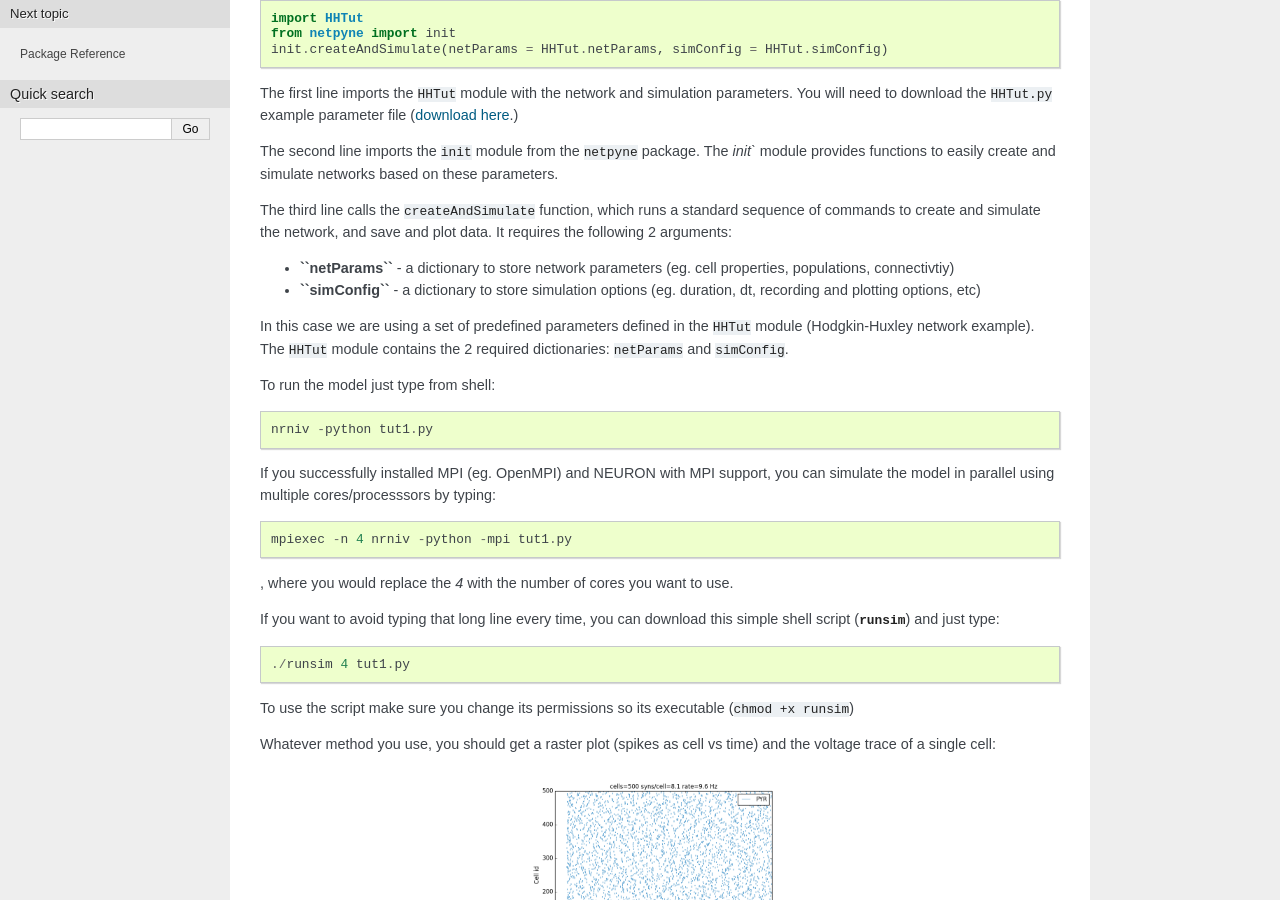
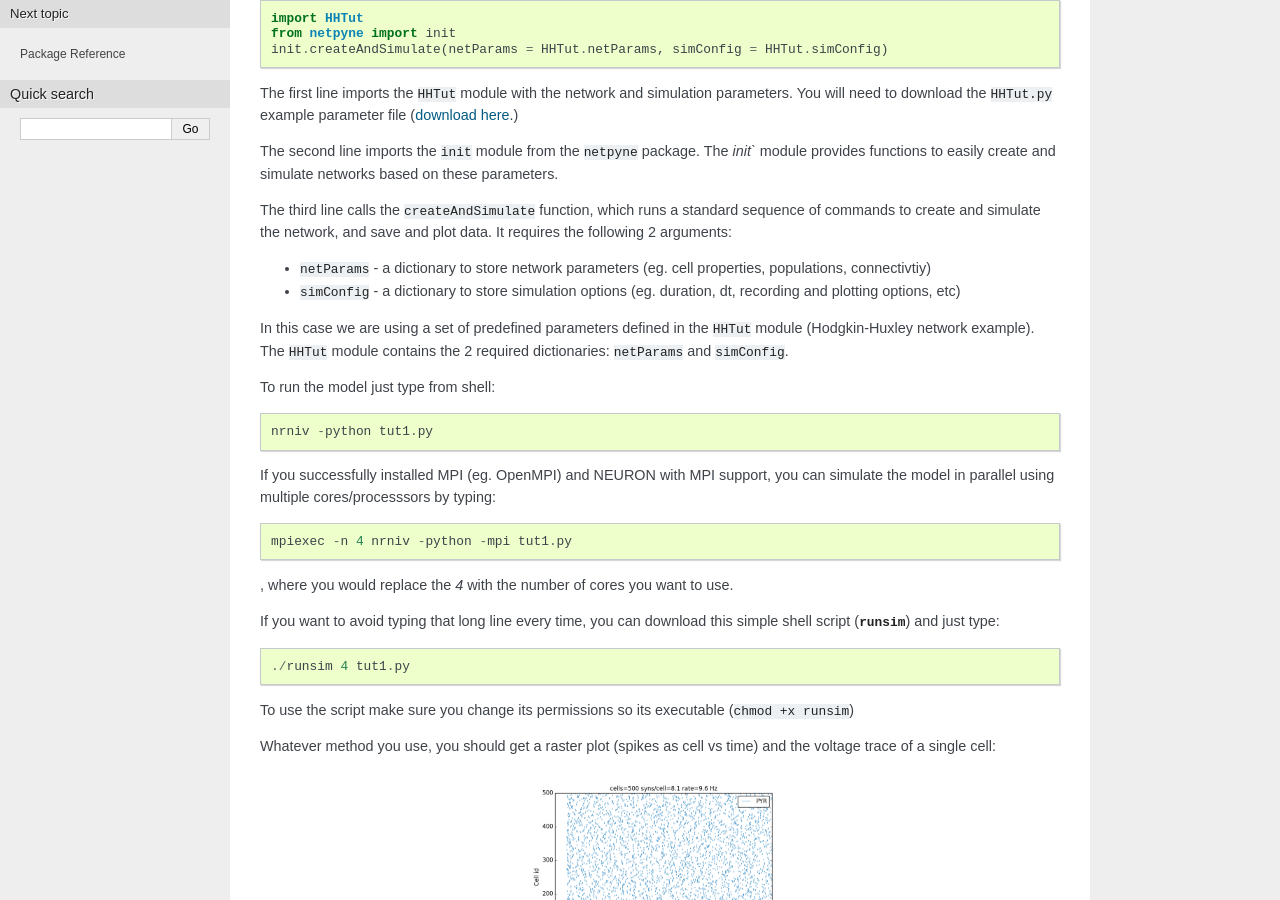
Before and after one commit to suny-downstate-medical-center/netpyne, a Sphinx documentation site: the page built from doc/source/tutorial.rst, in a window 1280 px wide and 900 px high, scrolled down 450 px. Built offline with Sphinx 7.4.7, drawn with Linux system fonts in a browser that asks for light colours.

```diff
--- a/doc/source/tutorial.rst
+++ b/doc/source/tutorial.rst
@@ -25,9 +25,9 @@ The second line imports the ``init`` module from the ``netpyne`` package. The `i
 
 The third line calls the ``createAndSimulate`` function, which runs a standard sequence of commands to create and simulate the network, and save and plot data. It requires the following 2 arguments:
 
-* **``netParams``** - a dictionary to store network parameters (eg. cell properties, populations, connectivtiy)
+* ``netParams`` - a dictionary to store network parameters (eg. cell properties, populations, connectivtiy)
 
-* **``simConfig``** - a dictionary to store simulation options (eg. duration, dt, recording and plotting options, etc)
+* ``simConfig`` - a dictionary to store simulation options (eg. duration, dt, recording and plotting options, etc)
 
 In this case we are using a set of predefined parameters defined in the ``HHTut`` module (Hodgkin-Huxley network example). The ``HHTut`` module contains the 2 required dictionaries: ``netParams`` and ``simConfig``.
 
```
